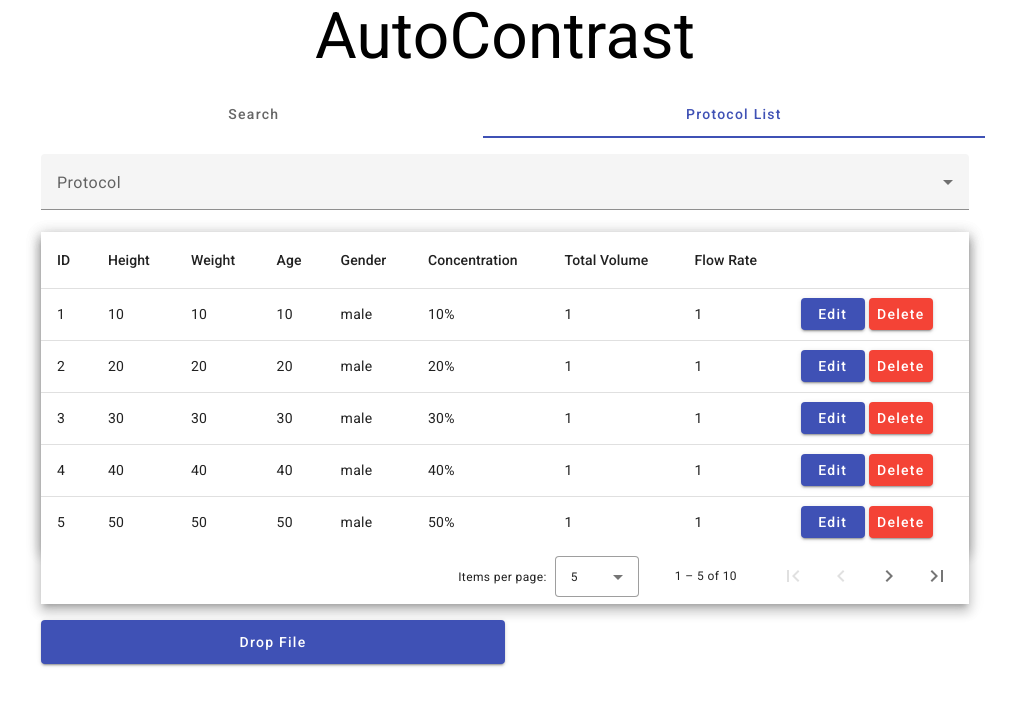
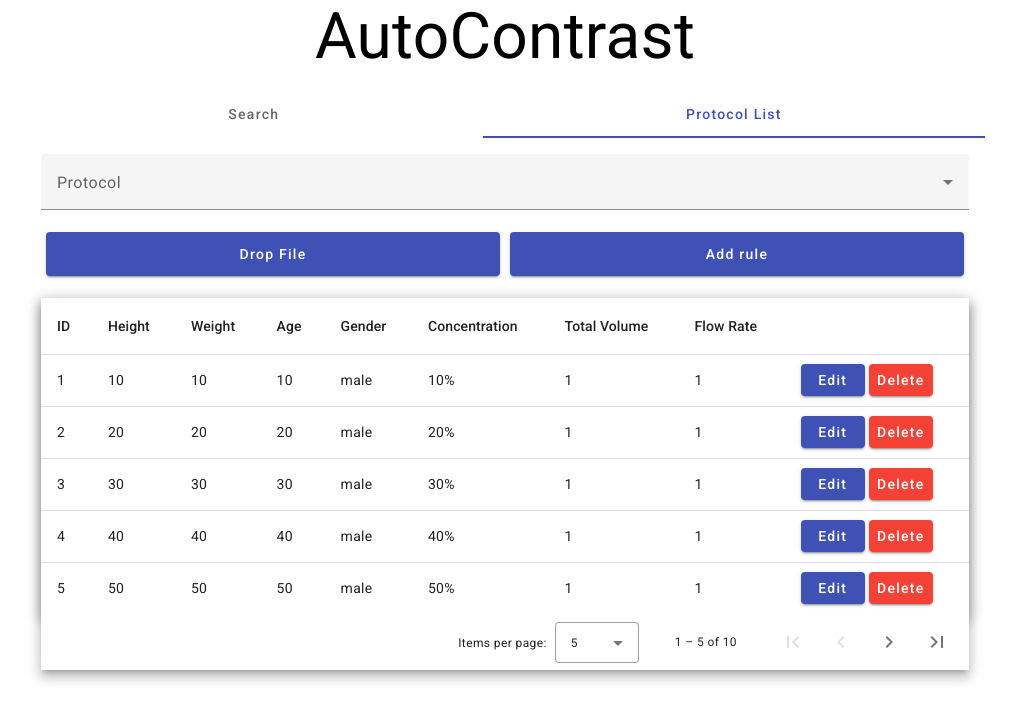
Before and after one commit to mingxinyVibrantAmerica/xinyuan, an Angular app: page / in a window 1280 px wide. Both pictures are taken after a click on the tab "Protocol List". Shown: the top 722 px of the page, without its empty margins (135-1144 px from the left). Built offline with nearby package versions, Linux system fonts and the light colour scheme.

Commit message:
add edit table

```diff
--- a/src/app/edit/edit.component.html
+++ b/src/app/edit/edit.component.html
@@ -9,6 +9,10 @@
       </mat-select>
     </mat-form-field>
   </form>
+  <div class="flex justify-around" style="margin-bottom: 22px;">
+    <button style="width: 49%; height: 44px;" mat-raised-button color="primary">Drop File</button>
+    <button style="width: 49%; height: 44px;" mat-raised-button color="primary">Add rule</button>
+  </div>
   <form class="mat-elevation-z8 flex-col mb-4">
     <table mat-table [dataSource]="dataSource" class="mat-elevation-z8">
       <ng-container matColumnDef="index">
@@ -70,7 +74,4 @@
                    aria-label="Select page of periodic elements">
     </mat-paginator>
   </form>
-  <div class="flex">
-    <button style="width: 50%; height: 44px;" mat-raised-button color="primary">Drop File</button>
-  </div>
 </div>
```
